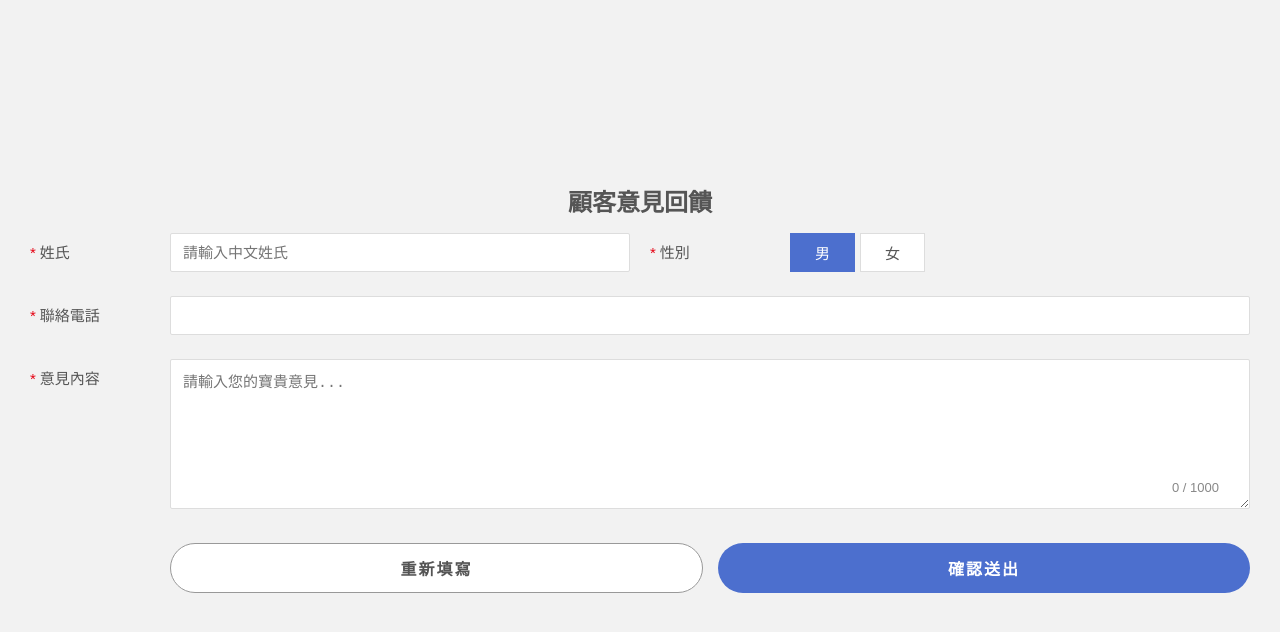
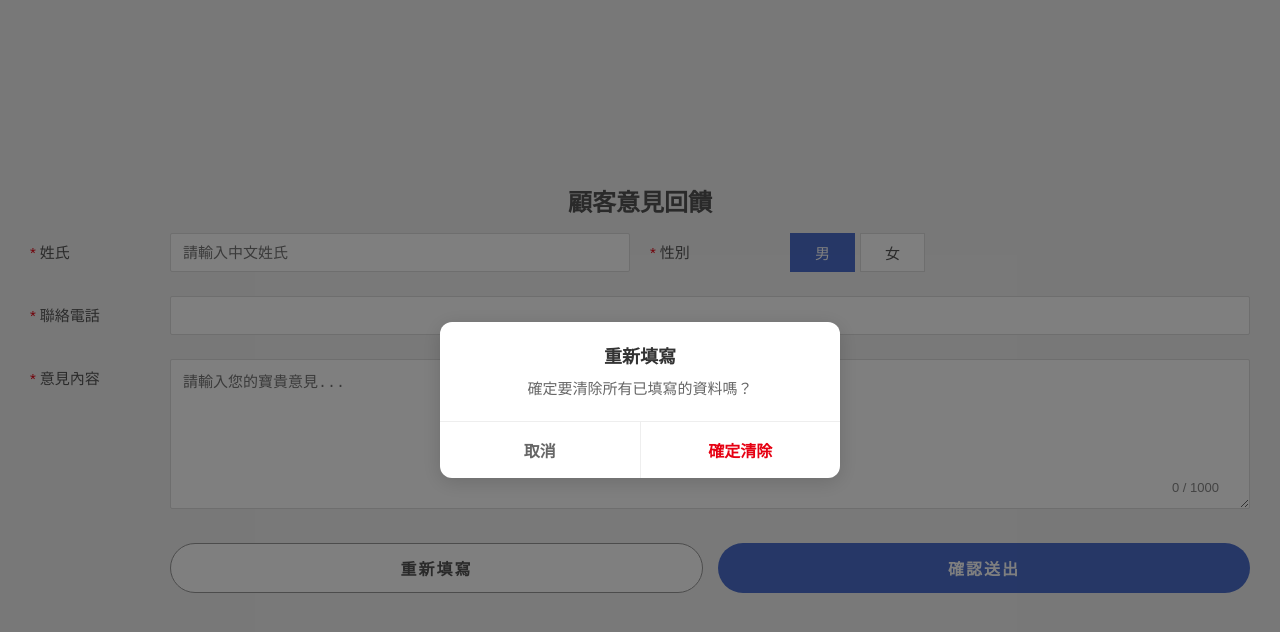
Before and after one commit to faypo/ChungyoOffical, a React (Vite) app in the folder dm-flipbook/: page /CustomerFeedback in a window 1280 px wide. Both pictures are taken after a click on the button "重新填寫". Shown: the top 632 px of the page. Built offline with nearby package versions, Linux system fonts and the light colour scheme.

Commit message:
[dev]新增確認彈出視窗功能

```diff
--- /dev/null
+++ b/dm-flipbook/src/components/feedback/ConfirmModal.css
@@ -0,0 +1,92 @@
+.modal-overlay {
+  position: fixed;
+  top: 0;
+  left: 0;
+  width: 100vw;
+  height: 100vh;
+  height: 100dvh;
+  background-color: rgba(0, 0, 0, 0.5);
+  z-index: 10000;
+  display: flex;
+  align-items: center;
+  justify-content: center;
+  animation: fadeInModal 0.2s ease-out;
+}
+
+.modal-container {
+  background-color: #fff;
+  width: 85%;
+  max-width: 400px;
+  border-radius: 12px;
+  overflow: hidden;
+  box-shadow: 0 4px 20px rgba(0, 0, 0, 0.15);
+  display: flex;
+  flex-direction: column;
+  animation: scaleUpModal 0.2s ease-out;
+}
+
+.modal-header {
+  padding: 20px 20px 10px;
+  text-align: center;
+}
+
+.modal-header h3 {
+  margin: 0;
+  font-size: 18px;
+  color: #333;
+}
+
+.modal-body {
+  padding: 0 20px 20px;
+  text-align: center;
+  font-size: 15px;
+  color: #666;
+  line-height: 1.5;
+}
+
+.modal-footer {
+  display: flex;
+  border-top: 1px solid #eee;
+}
+
+.modal-btn {
+  flex: 1;
+  padding: 16px 0;
+  font-size: 16px;
+  font-weight: bold;
+  border: none;
+  background: transparent;
+  cursor: pointer;
+  transition: background-color 0.2s;
+}
+
+.modal-cancel-btn {
+  color: #666;
+  border-right: 1px solid #eee;
+}
+
+.modal-cancel-btn:active {
+  background-color: #f5f5f5;
+}
+
+.modal-confirm-btn.primary {
+  color: #4c6fce;
+}
+
+.modal-confirm-btn.danger {
+  color: #e60012;
+}
+
+.modal-confirm-btn:active {
+  background-color: #f5f5f5;
+}
+
+@keyframes fadeInModal {
+  from { opacity: 0; }
+  to { opacity: 1; }
+}
+
+@keyframes scaleUpModal {
+  from { transform: scale(0.95); }
+  to { transform: scale(1); }
+}
--- /dev/null
+++ b/dm-flipbook/src/components/feedback/ConfirmModal.jsx
@@ -0,0 +1,39 @@
+import React from 'react';
+import './ConfirmModal.css';
+
+export default function ConfirmModal({
+  isOpen,
+  title,
+  message,
+  onConfirm,
+  onCancel,
+  confirmText = '確認',
+  cancelText = '取消',
+  confirmBtnStyle = 'primary' // primary or danger
+}) {
+  if (!isOpen) return null;
+
+  return (
+    <div className="modal-overlay">
+      <div className="modal-container">
+        <div className="modal-header">
+          <h3>{title}</h3>
+        </div>
+        <div className="modal-body">
+          <p>{message}</p>
+        </div>
+        <div className="modal-footer">
+          <button className="modal-btn modal-cancel-btn" onClick={onCancel}>
+            {cancelText}
+          </button>
+          <button
+            className={`modal-btn modal-confirm-btn ${confirmBtnStyle}`}
+            onClick={onConfirm}
+          >
+            {confirmText}
+          </button>
+        </div>
+      </div>
+    </div>
+  );
+}
--- a/dm-flipbook/src/components/feedback/CustomerFeedback.jsx
+++ b/dm-flipbook/src/components/feedback/CustomerFeedback.jsx
@@ -1,6 +1,7 @@
 import React, { useState } from 'react';
 import CryptoJS from 'crypto-js';
 import './CustomerFeedback.css';
+import ConfirmModal from './ConfirmModal';
 
 const fieldConfig = {
   lastName: true,
@@ -20,6 +21,15 @@ export default function CustomerFeedback() {
 
   const [isLoading, setIsLoading] = useState(false);
   const [submitStatus, setSubmitStatus] = useState({ message: '', type: '' });
+
+  const [modalConfig, setModalConfig] = useState({
+    isOpen: false,
+    actionType: '', // submit or reset
+    title: '',
+    message: '',
+    confirmText: '',
+    confirmBtnStyle: 'primary'
+  });
 
   const appProfile = {
     c1: '6368756e', c2: '67796f2d', c3: '32383431', c4: '31303236', //app_K
@@ -56,7 +66,7 @@ export default function CustomerFeedback() {
     return processed.toString();
   };
 
-    const fetchFeedback = async (data) => {
+  const fetchFeedback = async (data) => {
     try {
 
       const envResponse = await fetch('/env.json');
@@ -94,7 +104,7 @@ export default function CustomerFeedback() {
     }
   };
 
-  const handleSubmit = async (e) => {
+  const handlePreSubmit = (e) => {
     e.preventDefault();
     setSubmitStatus({ message: '', type: '' });
 
@@ -149,10 +159,21 @@ export default function CustomerFeedback() {
 
     setErrors({});
 
+    setModalConfig({
+      isOpen: true,
+      actionType: 'submit',
+      title: '確認送出',
+      message: '確定要送出這份意見回饋嗎？送出後將無法修改。',
+      confirmText: '確認送出',
+      confirmBtnStyle: 'primary'
+    });
+  };
 
-
-    const titleSuffix = gender === '1' ? '先生' : '小姐';
-    const title = `${cleanLastName}${titleSuffix}`;
+  const executeSubmit = async () => {
+    closeModal();
+    const cleanLastName = sanitizeInput(lastName);
+    const cleanPhone = sanitizeInput(phone);
+    const cleanContent = sanitizeInput(content);
 
     const feedbackData = {
       Surname: cleanLastName,
@@ -171,14 +192,30 @@ export default function CustomerFeedback() {
       });
 
       if (result.success) {
-        handleReset(false);
+        actualReset(false);
       }
     } finally {
       setIsLoading(false);
     }
   };
 
-  const handleReset = (clearStatusMessage = true) => {
+  const handlePreReset = () => {
+    setModalConfig({
+      isOpen: true,
+      actionType: 'reset',
+      title: '重新填寫',
+      message: '確定要清除所有已填寫的資料嗎？',
+      confirmText: '確定清除',
+      confirmBtnStyle: 'danger'
+    });
+  };
+
+  const executeReset = () => {
+    closeModal();
+    actualReset(true);
+  };
+
+  const actualReset = (clearStatusMessage = true) => {
     setLastName('');
     setGender('1');
     setEmail('');
@@ -187,6 +224,18 @@ export default function CustomerFeedback() {
     setErrors({});
     if (clearStatusMessage) {
       setSubmitStatus({ message: '', type: '' });
+    }
+  };
+
+  const closeModal = () => {
+    setModalConfig(prev => ({ ...prev, isOpen: false }));
+  };
+
+  const handleModalConfirm = () => {
+    if (modalConfig.actionType === 'submit') {
+      executeSubmit();
+    } else if (modalConfig.actionType === 'reset') {
+      executeReset();
     }
   };
 
@@ -209,9 +258,19 @@ export default function CustomerFeedback() {
         </div>
       )}
 
+      <ConfirmModal
+        isOpen={modalConfig.isOpen}
+        title={modalConfig.title}
+        message={modalConfig.message}
+        confirmText={modalConfig.confirmText}
+        confirmBtnStyle={modalConfig.confirmBtnStyle}
+        onConfirm={handleModalConfirm}
+        onCancel={closeModal}
+      />
+
       <div className="feedback-wrapper">
         <div className="feedback-container">
-          <form onSubmit={handleSubmit} noValidate>
+          <form onSubmit={handlePreSubmit} noValidate>
             <div>
               <h2 style={{ textAlign: 'center', marginBottom: '15px' }}>顧客意見回饋</h2>
             </div>
@@ -346,7 +405,7 @@ export default function CustomerFeedback() {
                   <button
                     type="button"
                     className="submit-btn reset-btn"
-                    onClick={() => handleReset(true)}
+                    onClick={handlePreReset}
                     disabled={isLoading}
                   >
                     重新填寫
```
Also changed, not shown: 1 other file (tests, documents, lock files or other folders).
